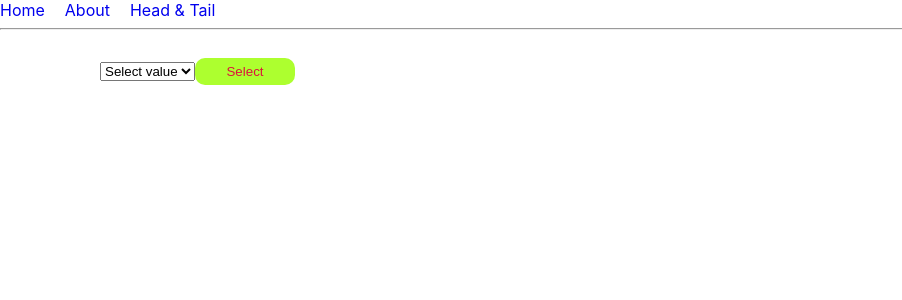
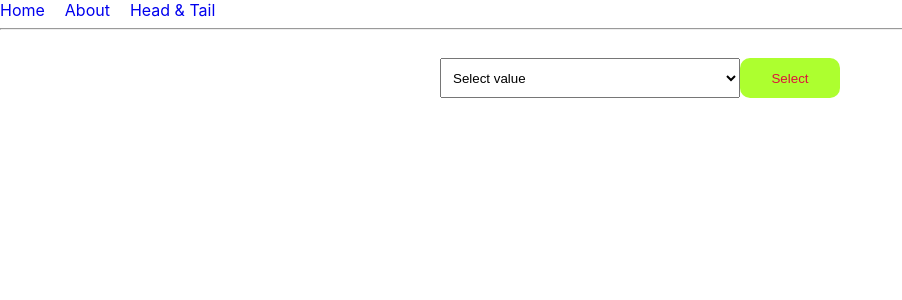
Before and after one commit to Aziim1284/Expense_Manager, a React (Create React App) app: page /HeadTail in a window 1280 px wide. Shown: the top 300 px of the page, without its empty margins (0-902 px from the left). Built offline with nearby package versions, Linux system fonts and the light colour scheme.

Commit message:
error added

```diff
--- a/src/Assignment/H&T.js
+++ b/src/Assignment/H&T.js
@@ -1,37 +1,121 @@
+// import { useState } from "react";
+
+// export default function HeadTail() {
+//   const [selection, setSelection] = useState("NO");
+//   const [data, setData] = useState([]);
+
+//   const handleSelection = () => {
+//     if (selection === "NO") return;
+//     if (data.length === 0) {
+//       setData((pre) => [[selection]]);
+//       return;
+//     }
+//     const lastArr = data[data.length - 1];
+//     const lastItem = lastArr[lastArr.length - 1];
+//     const arr = [...data];
+//     if (lastItem === selection)
+//       arr[arr.length - 1] = [...arr[arr.length - 1], selection];
+//     else arr.push([selection]);
+//     setData(arr);
+//   };
+
+//   return (
+//     <>
+//     <hr /> <br />
+//     <div className="App" style={{marginLeft:"100px"}}>
+//       <select
+//         onChange={(e) => setSelection(e.target.value)}
+//       >
+//         <option>Select value</option>
+//         <option value="H">H</option>
+//         <option value="T">T</option>
+//       </select>
+//       <button onClick={handleSelection}>Select</button>
+//       <div style={{ display: "flex", gap: "10px", justifyContent: "center" }}>
+//         {data.map((item, idx) => (
+//           <Col key={idx} data={item} />
+//         ))}
+//       </div>
+//     </div>
+//   </>
+//   );
+// }
+
+// function Col({ data }) {
+//   const style = {
+//     display: "flex",
+//     flexDirection: "column"
+//   };
+//   return (
+//     <div style={style}>
+//       {data.map((item, idx) => (
+//         <p key={`${item}${idx}`}>{item}</p>
+//       ))}
+//     </div>
+//   );
+// }
+
 import { useState } from "react";
 
 export default function HeadTail() {
-  const [selection, setSelection] = useState("NO");
+  const [selection, setSelection] = useState("default");
   const [data, setData] = useState([]);
+  const [isError, setIsError] = useState(false);
 
-  const handleSelection = () => {
-    if (selection === "NO") return;
+  const handleSelection = (e) => {
+    if (e.target.value === "default") setIsError(true);
+    else setIsError(false);
+    setSelection(e.target.value);
+  };
+
+  const handleClick = () => {
+    if (selection === "default") {
+      setIsError(true);
+      return;
+    }
+
     if (data.length === 0) {
       setData((pre) => [[selection]]);
+      setSelection("default");
       return;
     }
+
     const lastArr = data[data.length - 1];
     const lastItem = lastArr[lastArr.length - 1];
     const arr = [...data];
+
     if (lastItem === selection)
       arr[arr.length - 1] = [...arr[arr.length - 1], selection];
     else arr.push([selection]);
+
     setData(arr);
+    setSelection("default");
   };
 
   return (
     <>
     <hr /> <br />
-    <div className="App" style={{marginLeft:"100px"}}>
+    <div className="App">
+      <div style={{ display: "flex", justifyContent: "center" }}>
         <select
-        onChange={(e) => setSelection(e.target.value)}
+          value={selection}
+          style={{ width: "300px", height: "40px", padding: ".5rem" }}
+          onChange={handleSelection}
         >
-        <option>Select value</option>
+          <option value="default">Select value</option>
           <option value="H">H</option>
           <option value="T">T</option>
         </select>
-      <button onClick={handleSelection}>Select</button>
-      <div style={{ display: "flex", gap: "10px", justifyContent: "center" }}>
+        <button style={{ height: "40px" }} onClick={handleClick}>
+          Select
+        </button>
+      </div>
+      {isError && (
+        <p style={{ color: "red", textAlign: "center" }}>
+          Please select value first
+        </p>
+      )}
+      <div style={{ display: "flex", gap: "20px", justifyContent: "center" }}>
         {data.map((item, idx) => (
           <Col key={idx} data={item} />
         ))}
```
Lines whose indentation alone changed are shown as unchanged.
